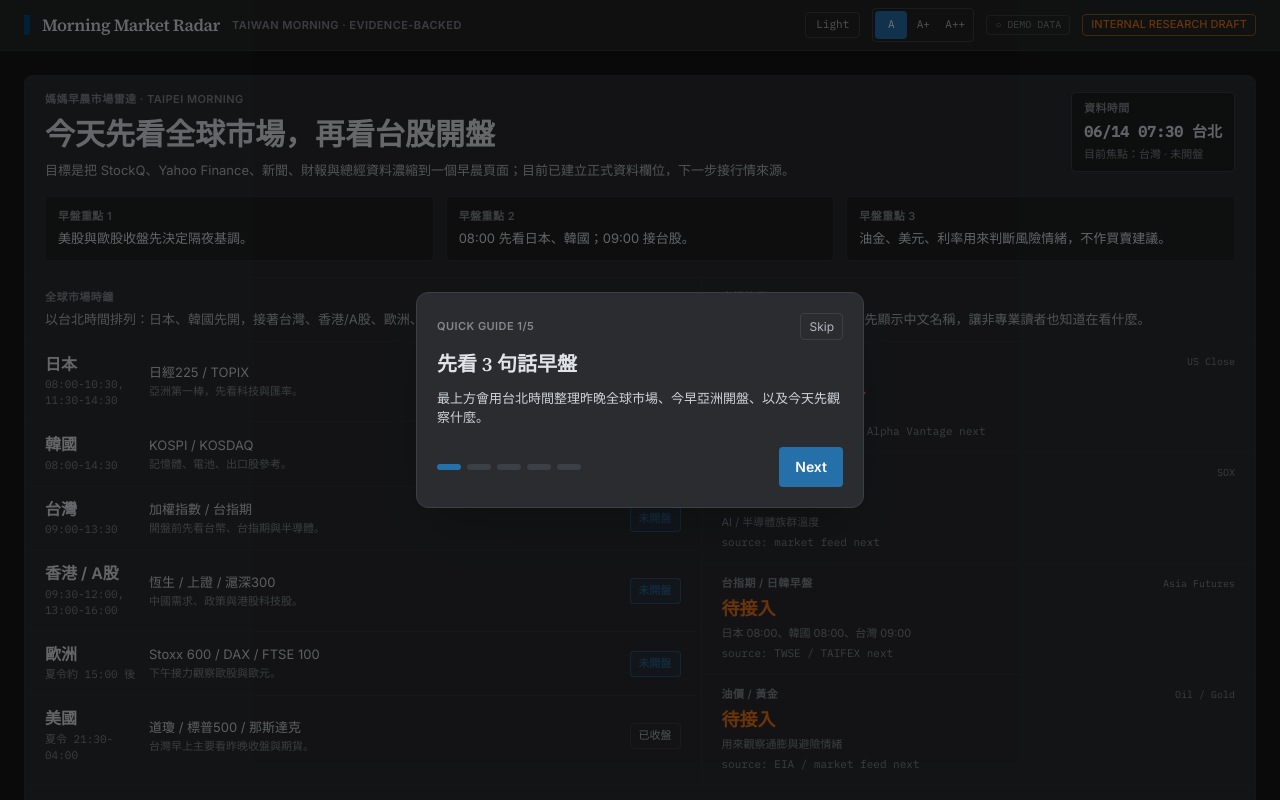
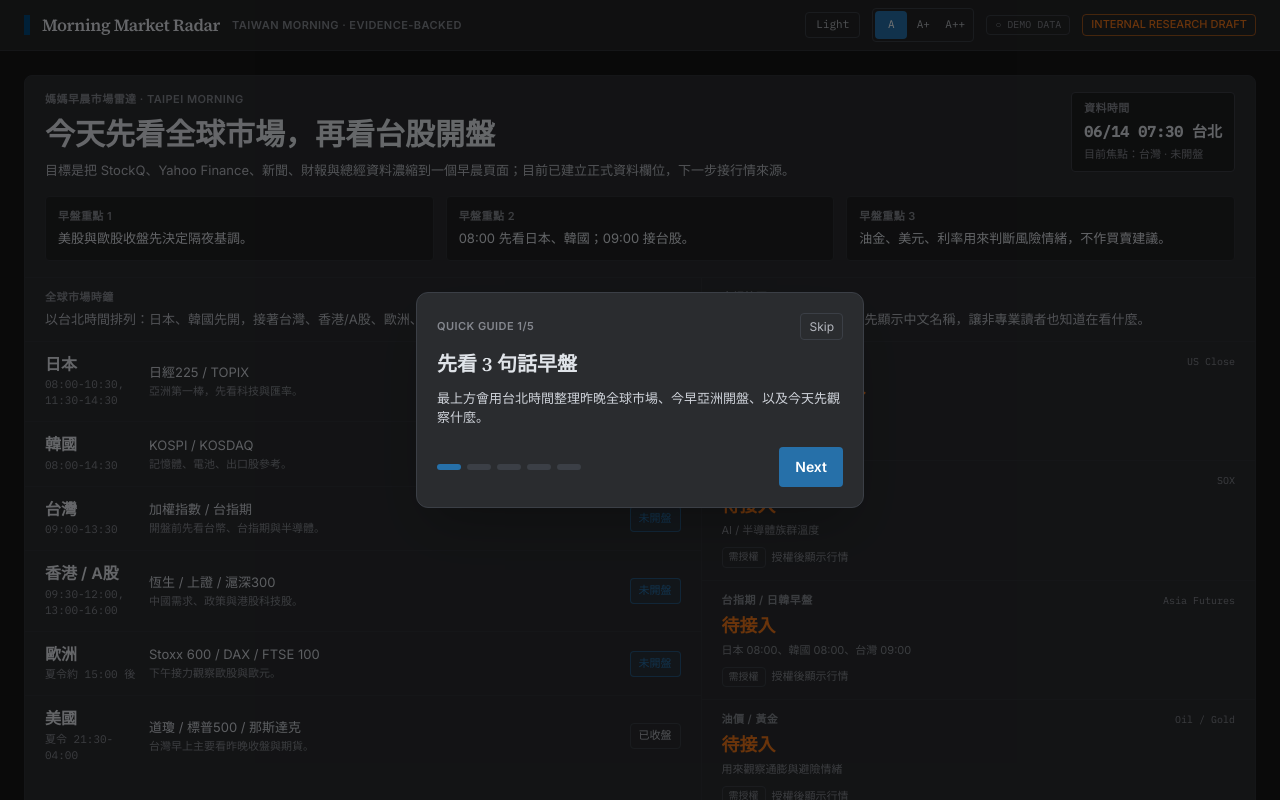
Before and after one commit to rosscyking1115/cited-market-brief-agent, a Next.js app in the folder frontend/: page / in a window 1280 px wide. Shown: the top 800 px of the page. Built offline with nearby package versions, Linux system fonts and the light colour scheme; no server answers.

Commit message:
Polish pending market data labels

```diff
--- a/frontend/app/components/MorningMarketDashboard.tsx
+++ b/frontend/app/components/MorningMarketDashboard.tsx
@@ -29,6 +29,20 @@ function toneClass(tone: SnapshotTone) {
   if (tone === "down") return "text-down";
   if (tone === "pending") return "text-flag";
   return "text-neutral-70";
+}
+
+function snapshotStatusText(status: MorningRadarPayload["snapshots"][number]["source_status"]) {
+  if (status === "eod") return "每日資料";
+  if (status === "delayed") return "延遲行情";
+  if (status === "live") return "即時";
+  return "需授權";
+}
+
+function snapshotStatusClass(status: MorningRadarPayload["snapshots"][number]["source_status"]) {
+  if (status === "planned") return "border-elevated text-neutral-90";
+  if (status === "eod") return "border-action/50 bg-action/10 text-action";
+  if (status === "delayed") return "border-flag/50 bg-flag/10 text-flag";
+  return "border-up/50 bg-up/10 text-up";
 }
 
 function rankKindText(kind: NewsRankKind) {
@@ -181,7 +195,18 @@ export default function MorningMarketDashboard({ radar }: { radar: MorningRadarP
                   {item.value}
                 </p>
                 <p className="reader-meta mt-1 text-neutral-90">{item.change}</p>
-                <p className="reader-meta mt-1 font-mono text-neutral-90">source: {item.source}</p>
+                <div className="mt-2 flex flex-wrap items-center gap-1.5">
+                  <span
+                    className={`rounded-(--radius-ctl) border px-1.5 py-0.5 font-mono text-[10px] ${snapshotStatusClass(
+                      item.source_status,
+                    )}`}
+                  >
+                    {snapshotStatusText(item.source_status)}
+                  </span>
+                  <span className="reader-meta font-mono text-neutral-90">
+                    {item.source_status === "planned" ? "授權後顯示行情" : `source: ${item.source}`}
+                  </span>
+                </div>
               </div>
             ))}
           </div>
--- a/frontend/app/components/OvernightRiskRail.tsx
+++ b/frontend/app/components/OvernightRiskRail.tsx
@@ -18,6 +18,20 @@ function toneClass(tone: SnapshotTone) {
   if (tone === "down") return "text-down";
   if (tone === "pending") return "text-flag";
   return "text-neutral-70";
+}
+
+function statusText(status: OvernightRiskItem["source_status"]) {
+  if (status === "eod") return "每日資料";
+  if (status === "delayed") return "延遲行情";
+  if (status === "live") return "即時";
+  return "需授權";
+}
+
+function statusClass(status: OvernightRiskItem["source_status"]) {
+  if (status === "planned") return "border-elevated text-neutral-90";
+  if (status === "eod") return "border-action/50 bg-action/10 text-action";
+  if (status === "delayed") return "border-flag/50 bg-flag/10 text-flag";
+  return "border-up/50 bg-up/10 text-up";
 }
 
 export default function OvernightRiskRail({ items }: { items: OvernightRiskItem[] }) {
@@ -76,11 +90,19 @@ export default function OvernightRiskRail({ items }: { items: OvernightRiskItem[
                 <p className={`font-mono text-[15px] font-semibold ${toneClass(item.tone)}`}>
                   {item.value}
                 </p>
-                <p className="reader-meta text-neutral-90">{item.source_status}</p>
+                <span
+                  className={`mt-1 inline-block rounded-(--radius-ctl) border px-1.5 py-0.5 font-mono text-[10px] ${statusClass(
+                    item.source_status,
+                  )}`}
+                >
+                  {statusText(item.source_status)}
+                </span>
               </div>
             </div>
             <p className="reader-meta mt-2 text-neutral-90">{item.why}</p>
-            <p className="reader-meta mt-2 font-mono text-neutral-90">{item.rights_note}</p>
+            <p className="reader-meta mt-2 font-mono text-neutral-90">
+              {item.source_status === "planned" ? "授權後顯示行情" : `source: ${item.source}`}
+            </p>
           </article>
         ))}
       </div>
--- a/frontend/app/components/TopIndicesRail.tsx
+++ b/frontend/app/components/TopIndicesRail.tsx
@@ -16,6 +16,20 @@ function toneClass(tone: SnapshotTone) {
   if (tone === "down") return "text-down";
   if (tone === "pending") return "text-flag";
   return "text-neutral-70";
+}
+
+function statusText(status: TopIndexItem["source_status"]) {
+  if (status === "eod") return "每日資料";
+  if (status === "delayed") return "延遲行情";
+  if (status === "live") return "即時";
+  return "需授權";
+}
+
+function statusClass(status: TopIndexItem["source_status"]) {
+  if (status === "planned") return "text-neutral-90";
+  if (status === "eod") return "text-action";
+  if (status === "delayed") return "text-flag";
+  return "text-up";
 }
 
 function readPreferences(): Preferences {
@@ -206,7 +220,9 @@ export default function TopIndicesRail({ items }: { items: TopIndexItem[] }) {
                           <p className={`font-mono text-[12px] font-semibold ${toneClass(item.tone)}`}>
                             {item.value}
                           </p>
-                          <p className="reader-meta text-neutral-90">{item.source_status}</p>
+                          <p className={`reader-meta ${statusClass(item.source_status)}`}>
+                            {statusText(item.source_status)}
+                          </p>
                         </div>
                         <button
                           type="button"
```
Also changed, not shown: 1 other file (tests, documents, lock files or other folders).
